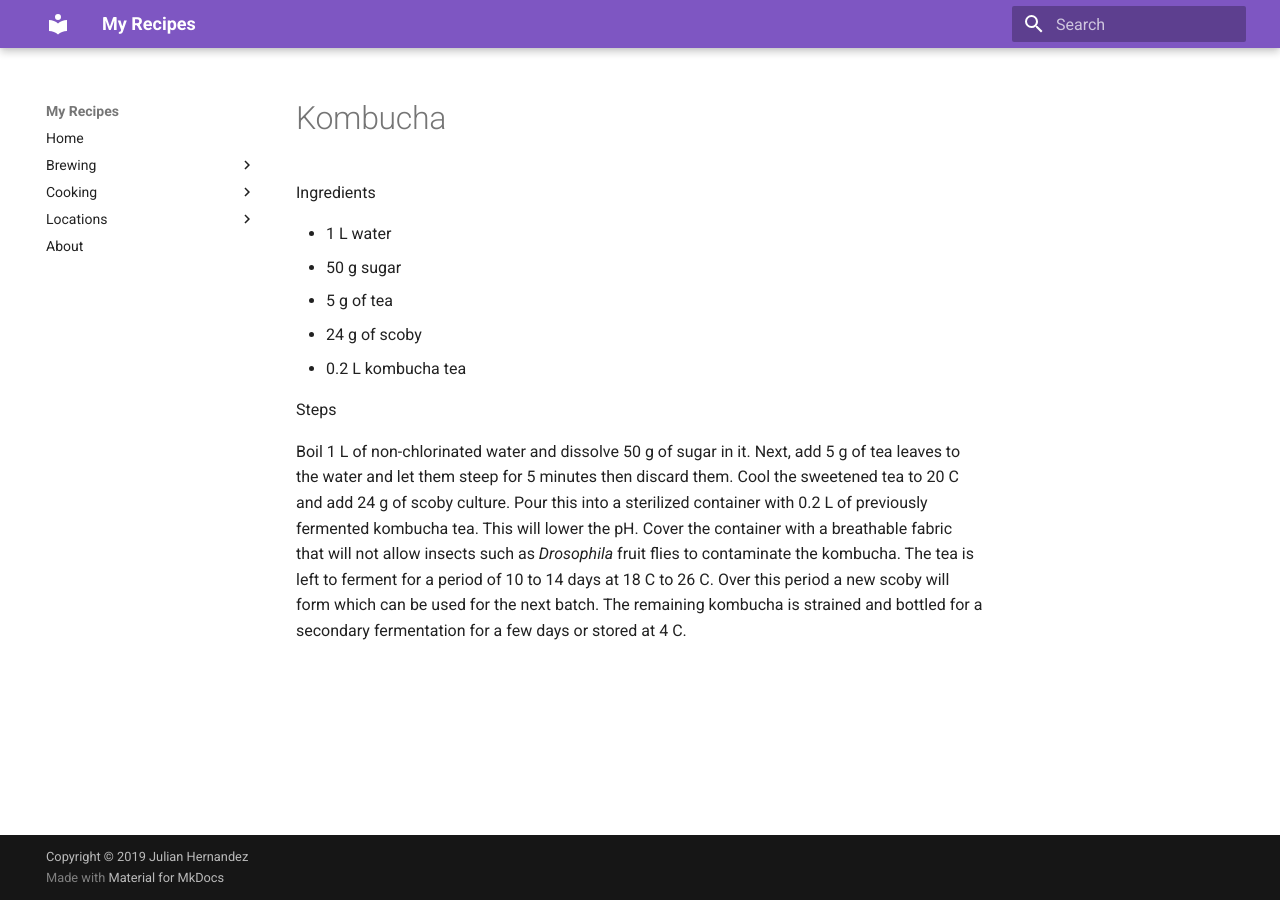
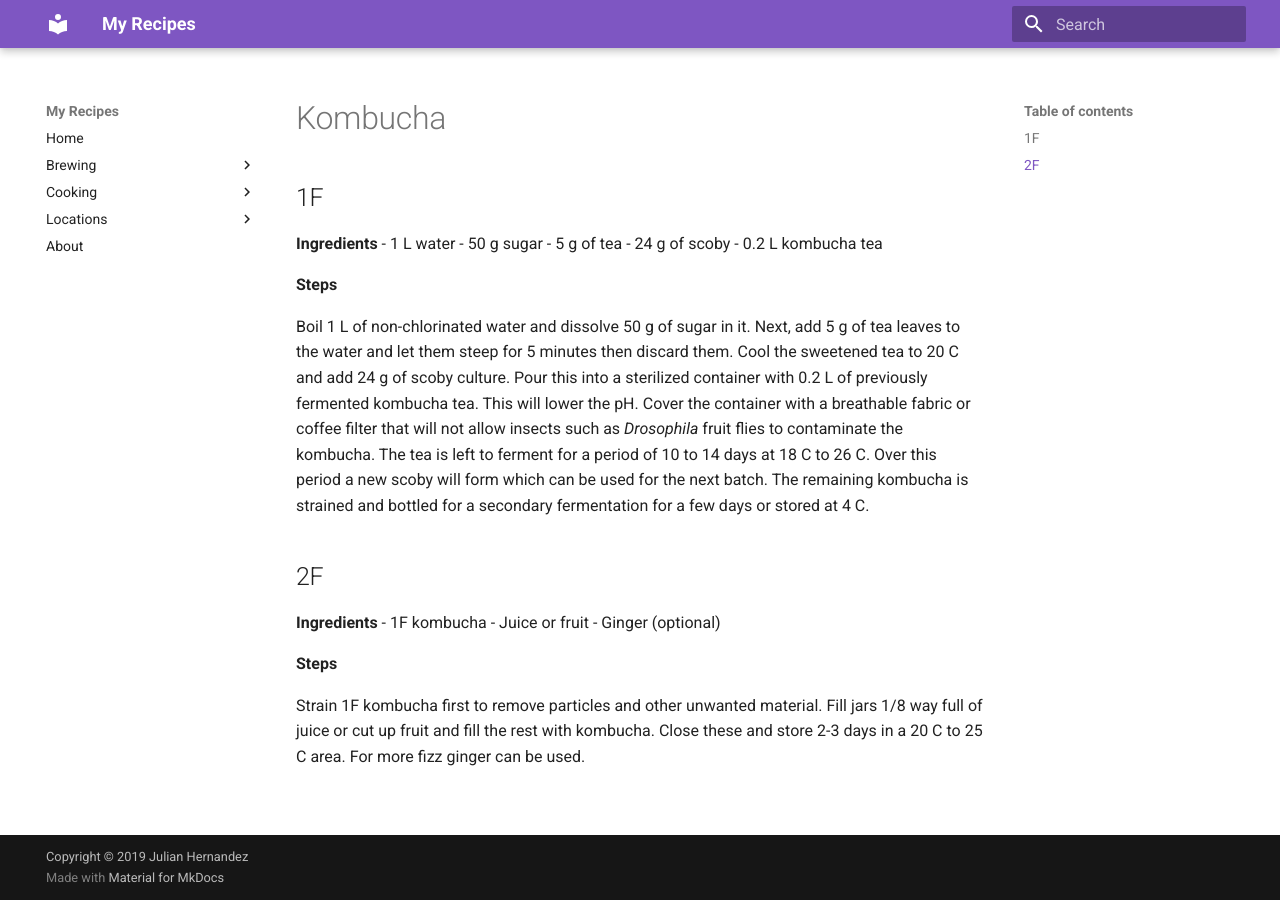
Before and after one commit to julianofhernandez/RecipesWiki, an MkDocs documentation site: the page built from docs/recipes/kombucha.md, in a window 1280 px wide. Built offline with MkDocs 1.6.1 and Material for MkDocs 9.7.7, drawn with Linux system fonts in a browser that asks for light colours.

```diff
--- a/docs/recipes/kombucha.md
+++ b/docs/recipes/kombucha.md
@@ -3,14 +3,25 @@ author: Julian Hernandez
 ---
 # Kombucha
 
-Ingredients
-
+## 1F
+**Ingredients**
 - 1 L water
 - 50 g sugar
 - 5 g of tea
 - 24 g of scoby
 - 0.2 L kombucha tea
 
-Steps
+**Steps**
 
-Boil 1 L of non-chlorinated water and dissolve 50 g of sugar in it. Next, add 5 g of tea leaves to the water and let them steep for 5 minutes then discard them. Cool the sweetened tea to 20 C and add 24 g of scoby culture. Pour this into a sterilized container with 0.2 L of previously fermented kombucha tea. This will lower the pH. Cover the container with a breathable fabric that will not allow insects such as *Drosophila* fruit flies to contaminate the kombucha. The tea is left to ferment for a period of 10 to 14 days at 18 C to 26 C. Over this period a new scoby will form which can be used for the next batch. The remaining kombucha is strained and bottled for a secondary fermentation for a few days or stored at 4 C.
+Boil 1 L of non-chlorinated water and dissolve 50 g of sugar in it. Next, add 5 g of tea leaves to the water and let them steep for 5 minutes then discard them. Cool the sweetened tea to 20 C and add 24 g of scoby culture. Pour this into a sterilized container with 0.2 L of previously fermented kombucha tea. This will lower the pH. Cover the container with a breathable fabric or coffee filter that will not allow insects such as *Drosophila* fruit flies to contaminate the kombucha. The tea is left to ferment for a period of 10 to 14 days at 18 C to 26 C. Over this period a new scoby will form which can be used for the next batch. The remaining kombucha is strained and bottled for a secondary fermentation for a few days or stored at 4 C.
+
+## 2F
+
+**Ingredients**
+- 1F kombucha
+- Juice or fruit
+- Ginger (optional)
+
+**Steps**
+
+Strain 1F kombucha first to remove particles and other unwanted material. Fill jars 1/8 way full of juice or cut up fruit and fill the rest with kombucha. Close these and store 2-3 days in a 20 C to 25 C area. For more fizz ginger can be used.
```
Also changed, not shown: docs/locations/Van-Huzen.md (+1 -1 lines).
